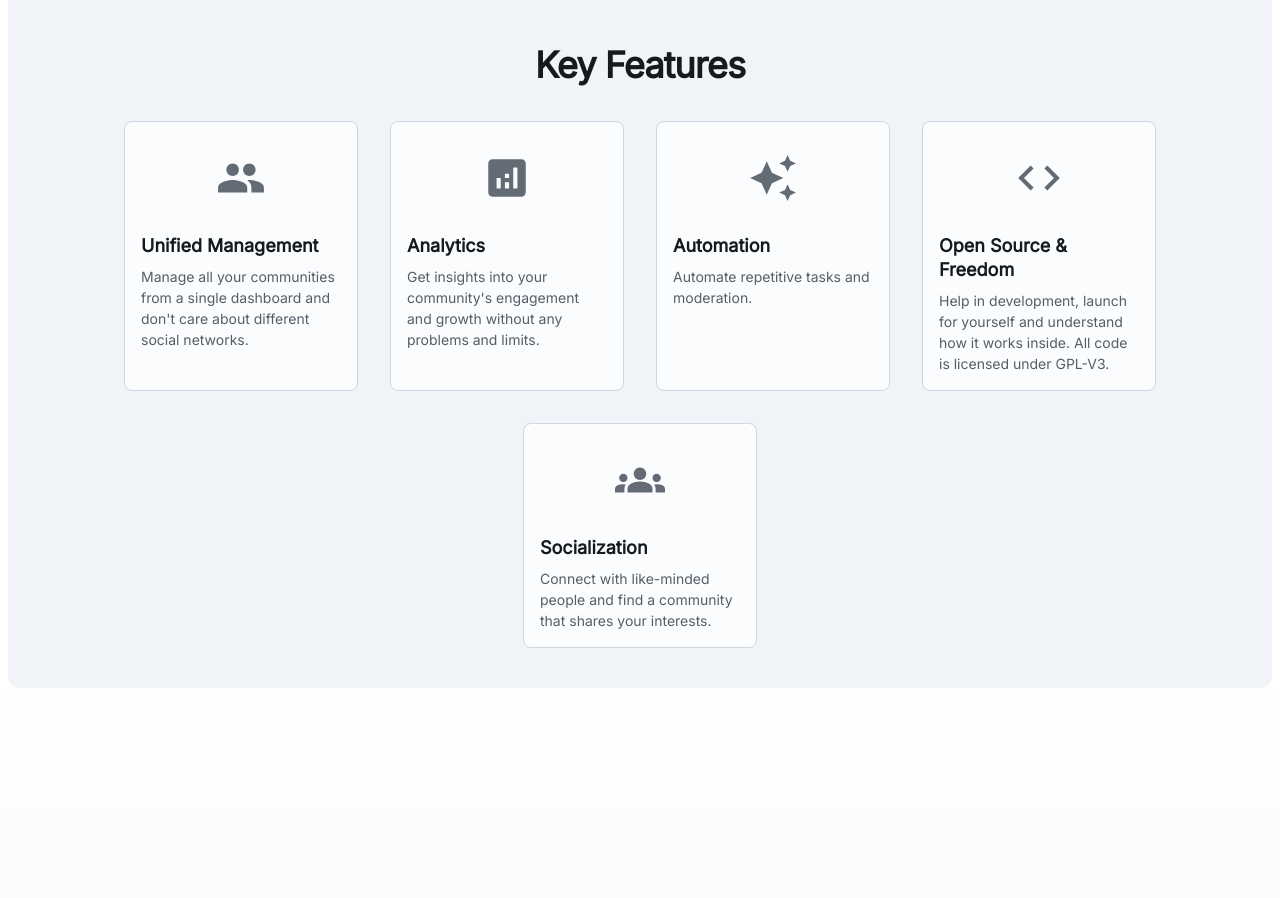
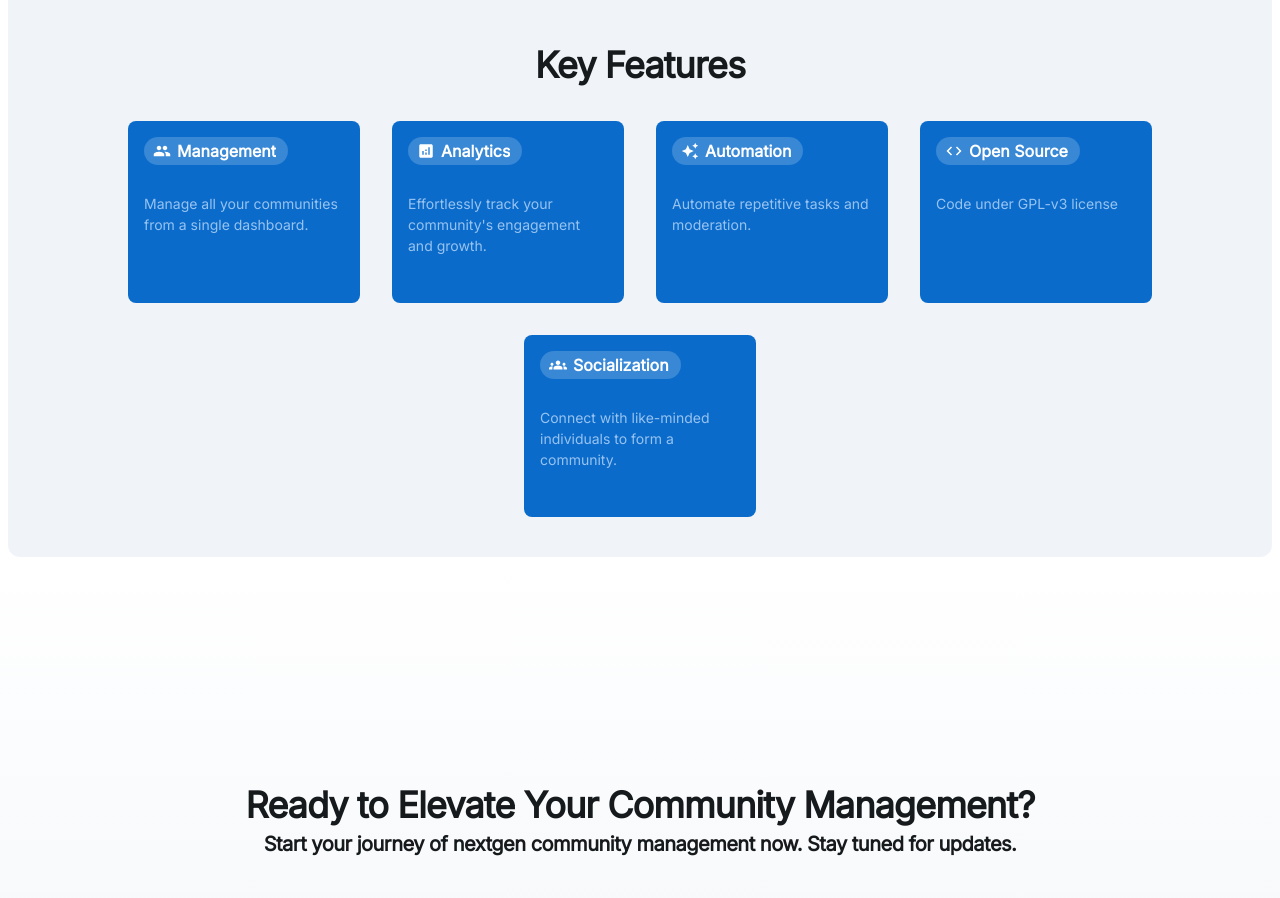
Before and after one commit to KittyNeverDies/Bozenka, a React (Vite) app in the folder bozenka-frontend/: page / in a window 1280 px wide. Shown: the part 800-1698 px from the top of the page. Built offline with nearby package versions, Linux system fonts and the light colour scheme.

Commit message:
experiment: Trying to improve home page (landing page)

```diff
--- a/bozenka-frontend/src/routes/Homepage.jsx
+++ b/bozenka-frontend/src/routes/Homepage.jsx
@@ -7,6 +7,8 @@ import Typography from '@mui/joy/Typography';
 import Button from "@mui/joy/Button";
 import Box from "@mui/joy/Box";
 import Card from '@mui/joy/Card';
+import Chip from '@mui/joy/Chip';
+
 
 // MUI icons
 import AnalyticsIcon from "@mui/icons-material/Analytics";
@@ -17,6 +19,8 @@ import AutoAwesomeIcon from "@mui/icons-material/AutoAwesome";
 import KeyboardDoubleArrowDownRoundedIcon from '@mui/icons-material/KeyboardDoubleArrowDownRounded';
 import OpenInNewRoundedIcon from '@mui/icons-material/OpenInNewRounded';
 
+import KeyboardArrowRightIcon from '@mui/icons-material/KeyboardArrowRight';
+
 
 
 function FeatureCard({ feature }){
@@ -26,22 +30,28 @@ function FeatureCard({ feature }){
     */
     const {icon, name, description} = feature
     return (
-        <Card sx={{
+        <Card color='primary' invertedColors variant='solid' sx={{
             width: 200,
+            height: 150,
             transition: 'transform 0.3s, box-shadow 0.3s',
             '&:hover': {
                 transform: 'scale(1.05)',
                 boxShadow: 'md',
             }
         }}>
-            <div>
-                <Box sx={{mb: 2, display: 'flex', justifyContent: 'center', alignItems: 'center', height: 80}}>
-                    {icon}
-                </Box>
+            <Chip
+                size="lg"
+                variant="soft"
+                startDecorator={icon}
+                sx={{ alignSelf: 'flex-start', borderRadius: 'xl', fontWeight: 'bold' }}
+            >
+                {name}
+            </Chip>
+            <Typography level='body-sm' sx={{
+                pt: 2,
+            }}>{description} </Typography>
 
-                <Typography level="title-lg" sx={{mb: 1}}>{name}</Typography>
-                <Typography level="body-sm" sx={{}}>{description}</Typography>
-            </div>
+
         </Card>
     );
 }
@@ -60,29 +70,29 @@ function HomePage(){
 
     const features = [
         {
-            icon: <GroupIcon sx={{fontSize: 50}}/>,
-            name: "Unified Management",
-            description: "Manage all your communities from a single dashboard and don't care about different social networks."
+            icon: <GroupIcon />,
+            name: "Management",
+            description: "Manage all your communities from a single dashboard."
         },
         {
-            icon: <AnalyticsIcon sx={{fontSize: 50}} />,
+            icon: <AnalyticsIcon  />,
             name: "Analytics",
-            description: "Get insights into your community's engagement and growth without any problems and limits."
+            description: "Effortlessly track your community's engagement and growth."
         },
         {
-            icon: <AutoAwesomeIcon sx={{fontSize: 50}} />,
+            icon: <AutoAwesomeIcon  />,
             name: "Automation",
             description: "Automate repetitive tasks and moderation."
         },
         {
-            icon: <CodeIcon sx={{fontSize: 50}} />,
-            name: "Open Source & Freedom",
-            description: "Help in development, launch for yourself and understand how it works inside. All code is licensed under GPL-V3."
+            icon: <CodeIcon  />,
+            name: "Open Source",
+            description: "Code under GPL-v3 license"
         },
         {
-            icon: <GroupsIcon sx={{fontSize: 50}} />,
+            icon: <GroupsIcon />,
             name: "Socialization",
-            description: "Connect with like-minded people and find a community that shares your interests."
+            description: "Connect with like-minded individuals to form a community."
         }
     ]
 
```
